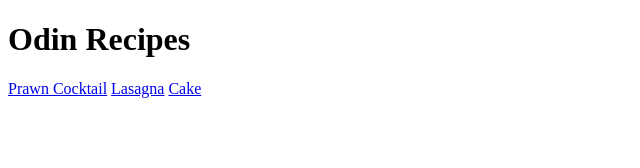
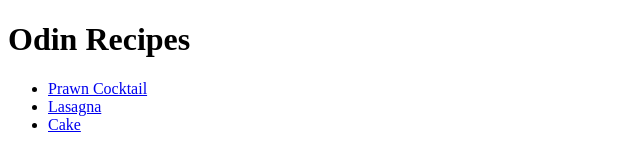
Before and after one commit to lwatson912/odin-recipes, a plain HTML site: page index.html in a window 1280 px wide. Shown: the whole page, without its empty margins (0-640 px from the left). Drawn offline with Linux system fonts and the light colour scheme.

Commit message:
Edited index.html to unordered list

```diff
--- a/index.html
+++ b/index.html
@@ -8,10 +8,10 @@
 </head>
 <body>
     <h1>Odin Recipes</h1>
-
-    <a href="prawncocktail.html">Prawn Cocktail</a>
-    <a href="lasagna.html">Lasagna</a>
-    <a href="cake.html">Cake</a>
-
+<ul>
+    <li><a href="prawncocktail.html">Prawn Cocktail</a></li>
+    <li><a href="lasagna.html">Lasagna</a></li>
+    <li><a href="cake.html">Cake</a></li>
+</ul>
 </body>
 </html>
```
